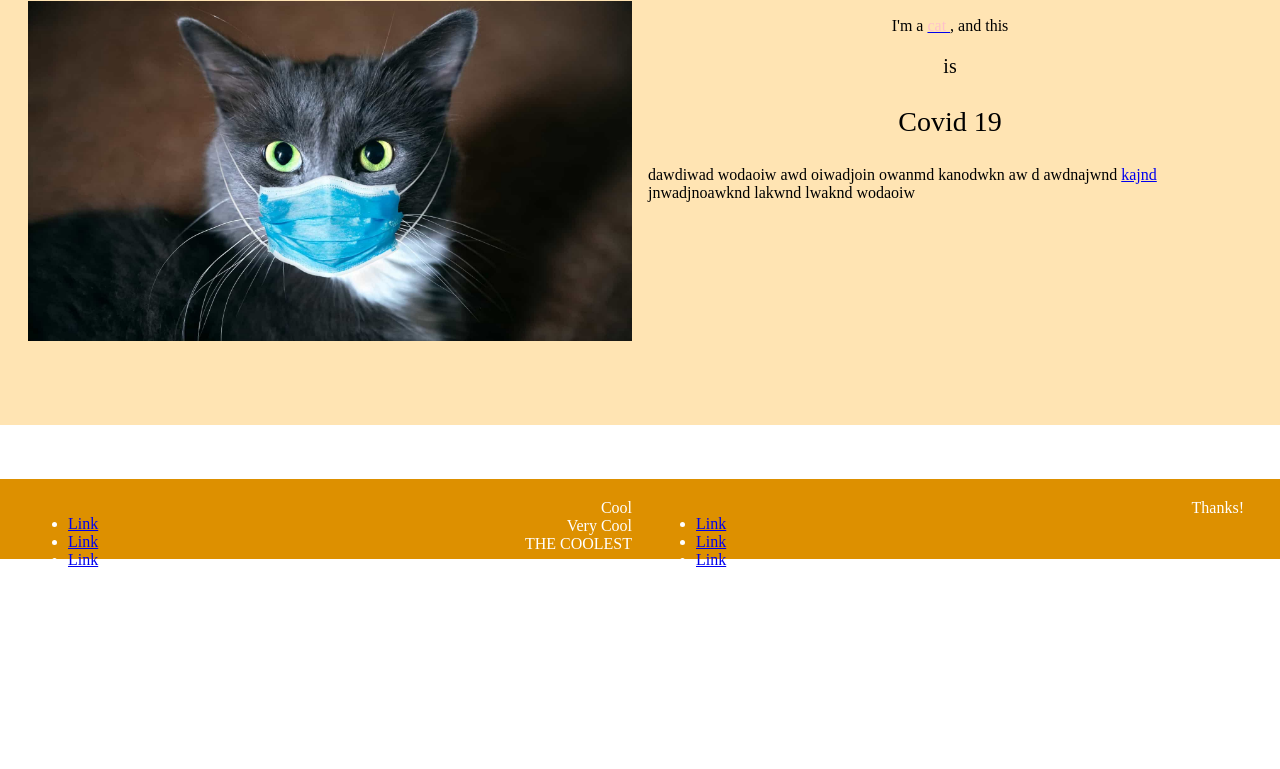
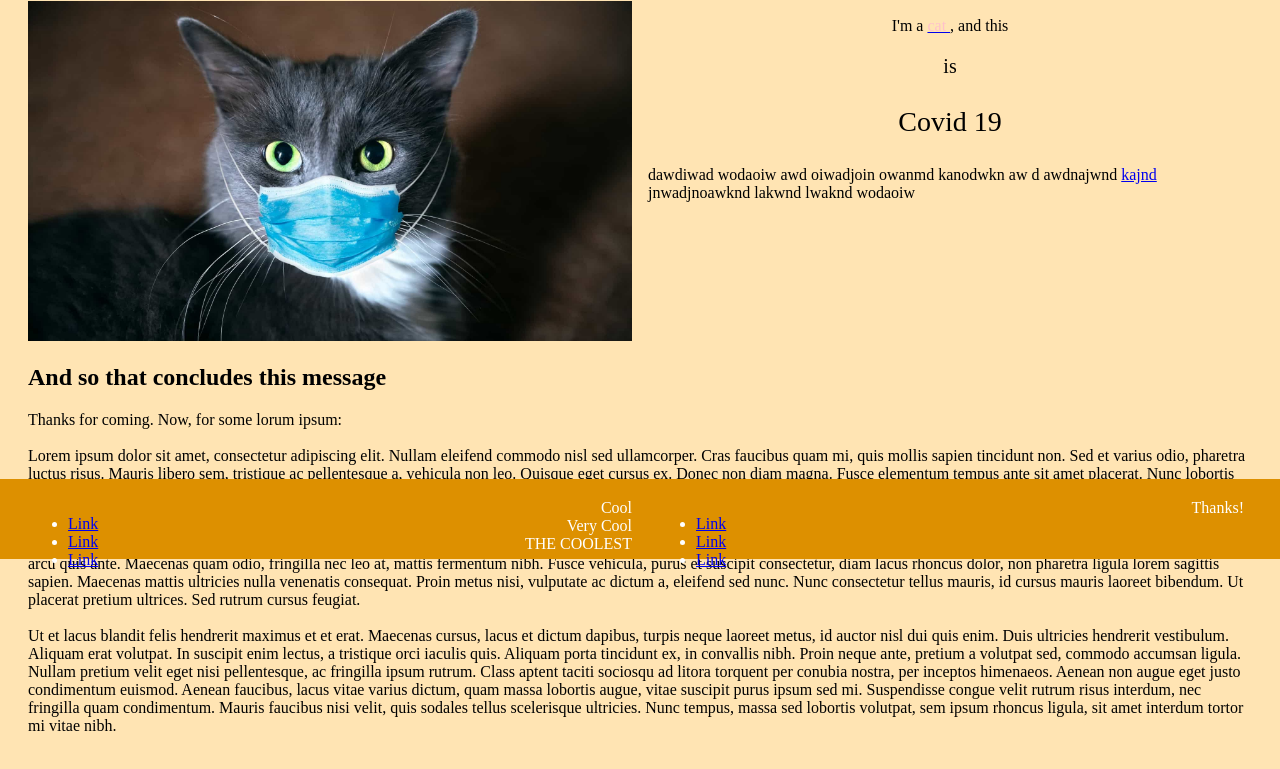
Before and after one commit to Challengers-Tech/js-tut1, a website built with Parcel: page src/index.html in a window 1280 px wide. Shown: the part 241-1010 px from the top of the page. Before the commit the page ends 800 px from the top, so only its background shows below. Built offline with nearby package versions, Linux system fonts and the light colour scheme.

Commit message:
adds some lorum ipsum for sample text

```diff
--- a/src/index.html
+++ b/src/index.html
@@ -50,6 +50,23 @@
 
                 </div>
             </div>
+
+            <div class="row">
+                <div class="col-4">
+                    <h2>And so that concludes this message</h2>
+                    <p>
+                        Thanks for coming. Now, for some lorum ipsum: <br>
+                        <br>
+                        Lorem ipsum dolor sit amet, consectetur adipiscing elit. Nullam eleifend commodo nisl sed ullamcorper. Cras faucibus quam mi, quis mollis sapien tincidunt non. Sed et varius odio, pharetra luctus risus. Mauris libero sem, tristique ac pellentesque a, vehicula non leo. Quisque eget cursus ex. Donec non diam magna. Fusce elementum tempus ante sit amet placerat. Nunc lobortis aliquam eleifend. Cras imperdiet est quam, quis laoreet lectus tristique condimentum. Pellentesque elementum lectus non consequat maximus. Sed egestas, odio nec commodo feugiat, nisi lorem pharetra quam, at pharetra nisl massa sit amet nisl. Suspendisse sagittis justo eu urna tincidunt porta. Nullam non cursus ante.
+                        <br>
+                        <br>
+                        Aenean eget tortor ac risus rhoncus pellentesque non nec dolor. Vestibulum consequat auctor porttitor. Quisque porta, ex non scelerisque luctus, leo ante bibendum ipsum, ut dignissim turpis arcu quis ante. Maecenas quam odio, fringilla nec leo at, mattis fermentum nibh. Fusce vehicula, purus et suscipit consectetur, diam lacus rhoncus dolor, non pharetra ligula lorem sagittis sapien. Maecenas mattis ultricies nulla venenatis consequat. Proin metus nisi, vulputate ac dictum a, eleifend sed nunc. Nunc consectetur tellus mauris, id cursus mauris laoreet bibendum. Ut placerat pretium ultrices. Sed rutrum cursus feugiat.
+                        <br>
+                        <br>
+                        Ut et lacus blandit felis hendrerit maximus et et erat. Maecenas cursus, lacus et dictum dapibus, turpis neque laoreet metus, id auctor nisl dui quis enim. Duis ultricies hendrerit vestibulum. Aliquam erat volutpat. In suscipit enim lectus, a tristique orci iaculis quis. Aliquam porta tincidunt ex, in convallis nibh. Proin neque ante, pretium a volutpat sed, commodo accumsan ligula. Nullam pretium velit eget nisi pellentesque, ac fringilla ipsum rutrum. Class aptent taciti sociosqu ad litora torquent per conubia nostra, per inceptos himenaeos. Aenean non augue eget justo condimentum euismod. Aenean faucibus, lacus vitae varius dictum, quam massa lobortis augue, vitae suscipit purus ipsum sed mi. Suspendisse congue velit rutrum risus interdum, nec fringilla quam condimentum. Mauris faucibus nisi velit, quis sodales tellus scelerisque ultricies. Nunc tempus, massa sed lobortis volutpat, sem ipsum rhoncus ligula, sit amet interdum tortor mi vitae nibh.
+                    </p>
+                </div>
+            </div>
         </div>
     </div>
 
```
